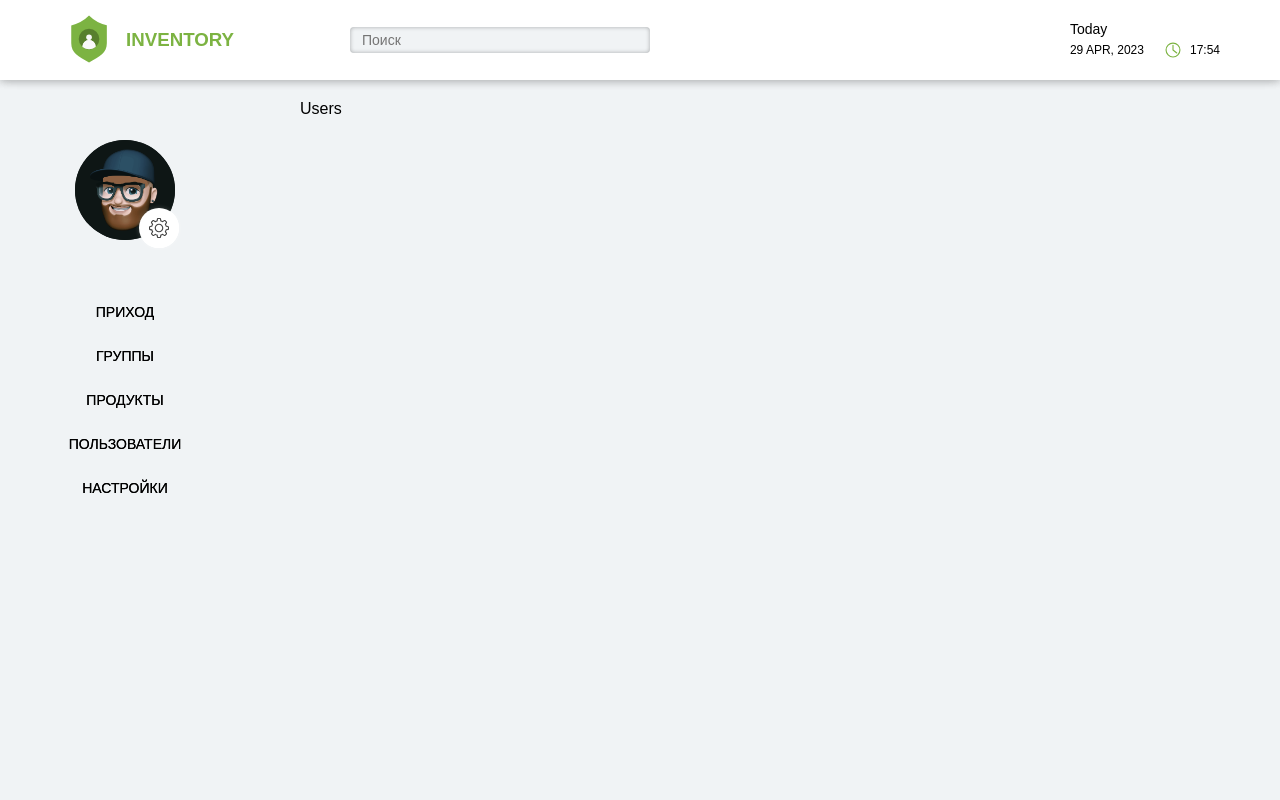
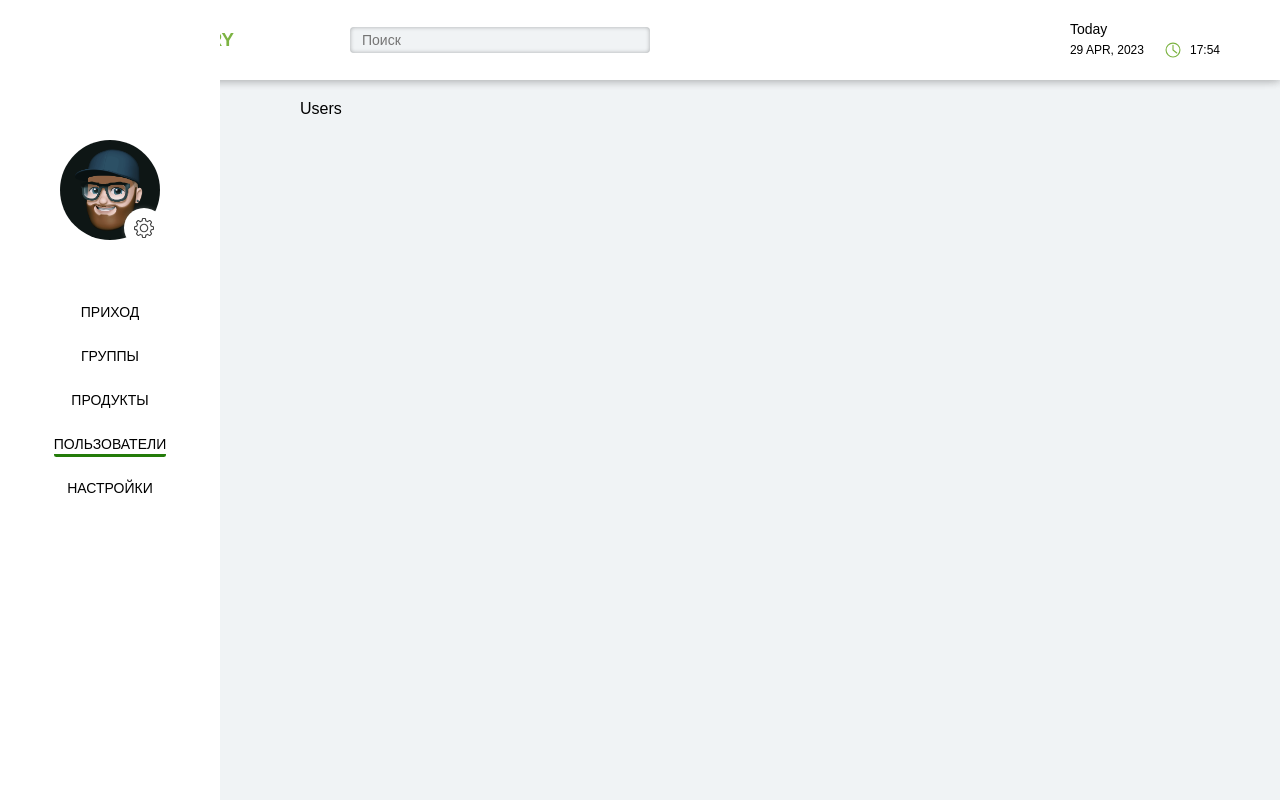
Before and after one commit to khozhainov-aleksandr/Test-Task--29.04.2023, a Next.js app: page /users in a window 1280 px wide. Built offline with nearby package versions, Linux system fonts and the light colour scheme.

Commit message:
update Routing

```diff
--- a/src/components/NavigationMenu/NavigationMenu.module.css
+++ b/src/components/NavigationMenu/NavigationMenu.module.css
@@ -5,9 +5,19 @@
   display: flex;
   flex-direction: column;
   align-items: center;
-  margin-top: 140px;
+  padding-top: 140px;
   height: 100%;
-  width: 250px;
+  width: 220px;
+}
+
+.navigation::before {
+  content: '';
+  position: absolute;
+  top: 0;
+  left: 0;
+  height: 100vh;
+  width: 100%;
+  background-color: #fff;
 }
 
 .navigation ul {
@@ -18,8 +28,19 @@
 }
 
 .navigation li {
+  position: relative;
   font-size: 14px;
   text-transform: uppercase;
+}
+
+.activeLink::after {
+  content: '';
+  position: absolute;
+  display: block;
+  width: 100%;
+  height: 2px;
+  border-bottom: 3px solid #237B09;
+  border-radius: 3px;
 }
 
 .avatarWrapper {
--- a/src/components/NavigationMenu/NavigationMenu.tsx
+++ b/src/components/NavigationMenu/NavigationMenu.tsx
@@ -1,36 +1,51 @@
+import { useRouter } from 'next/router';
+import Link from 'next/link'
 import Image from 'next/image'
-import Link from 'next/link'
 
 import AvatarIcon from '../../img/avatar.png';
 import SettingsIcon from '../../icon/settings.svg';
 import styles from './NavigationMenu.module.css'
 
-export default function NavigationMenu() {
+const NavigationMenu: React.FC = () => {
+  const router = useRouter();
+  const activeLink: string = router.pathname;
+
   return (
     <nav className={styles.navigation}>
       <Link className={styles.avatarWrapper} href="/">
-        <Image className={styles.avatar} src={AvatarIcon} alt='User avatar photo' />
-        <Link className={styles.settingsWrapper} href="/settings">
-          <Image className={styles.settings} src={SettingsIcon} alt='settings icon' />
-        </Link>
+        <Image
+          className={styles.avatar}
+          src={AvatarIcon}
+          alt='User avatar photo'
+          priority
+        />
+        <div className={styles.settingsWrapper}>
+          <Image
+            className={styles.settings}
+            src={SettingsIcon}
+            alt='settings icon'
+          />
+        </div>
       </Link>
       <ul>
-        <li>
+        <li className={activeLink === '/coming' ? [styles.activeLink] : ''}>
           <Link href="/coming">Приход</Link>
         </li>
-        <li>
+        <li className={activeLink === '/groups' ? [styles.activeLink] : ''}>
           <Link href="/groups">Группы</Link>
         </li>
-        <li>
+        <li className={activeLink === '/products' ? [styles.activeLink] : ''}>
           <Link href="/products">Продукты</Link>
         </li>
-        <li>
+        <li className={activeLink === '/users' ? [styles.activeLink] : ''}>
           <Link href="/users">Пользователи</Link>
         </li>
-        <li>
+        <li className={activeLink === '/settings' ? [styles.activeLink] : ''}>
           <Link href="/settings">Настройки</Link>
         </li>
       </ul>
     </nav>
   )
 }
+
+export default NavigationMenu;
```
